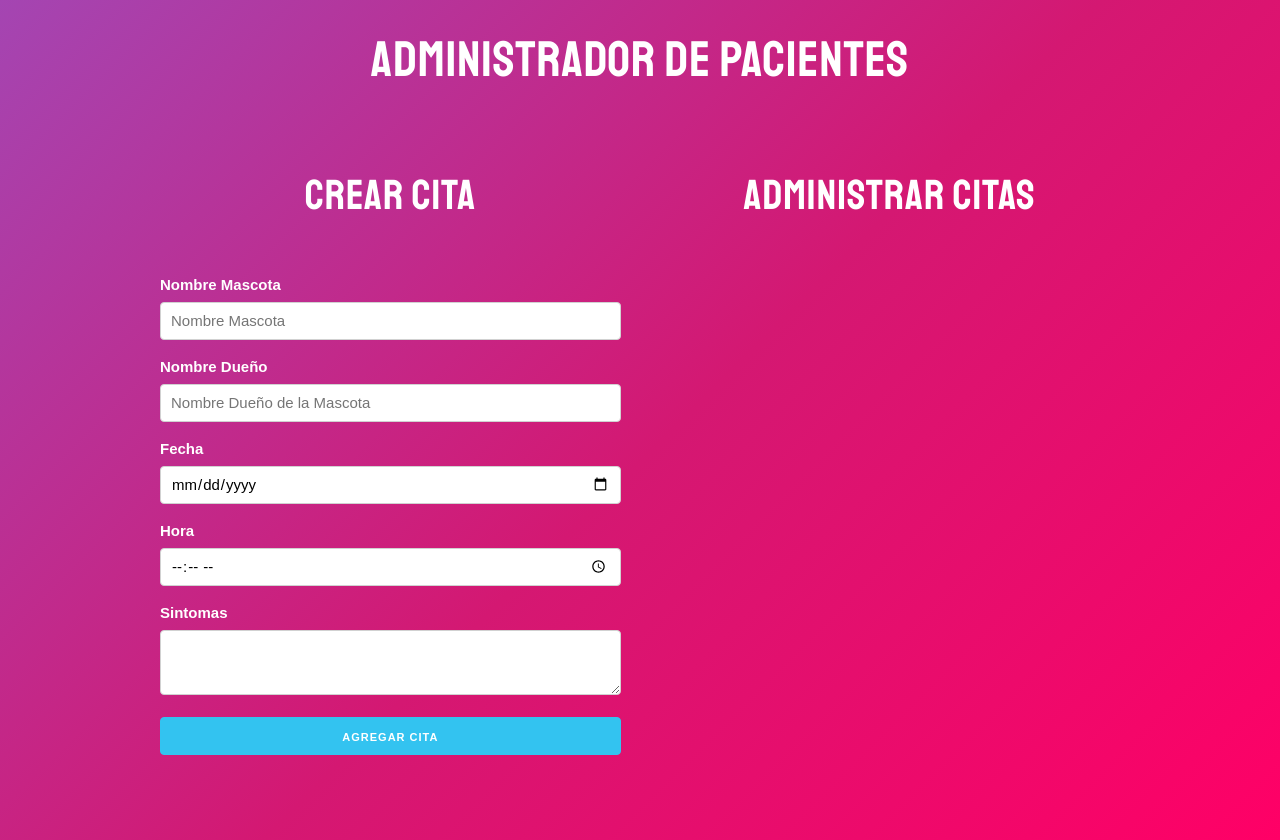
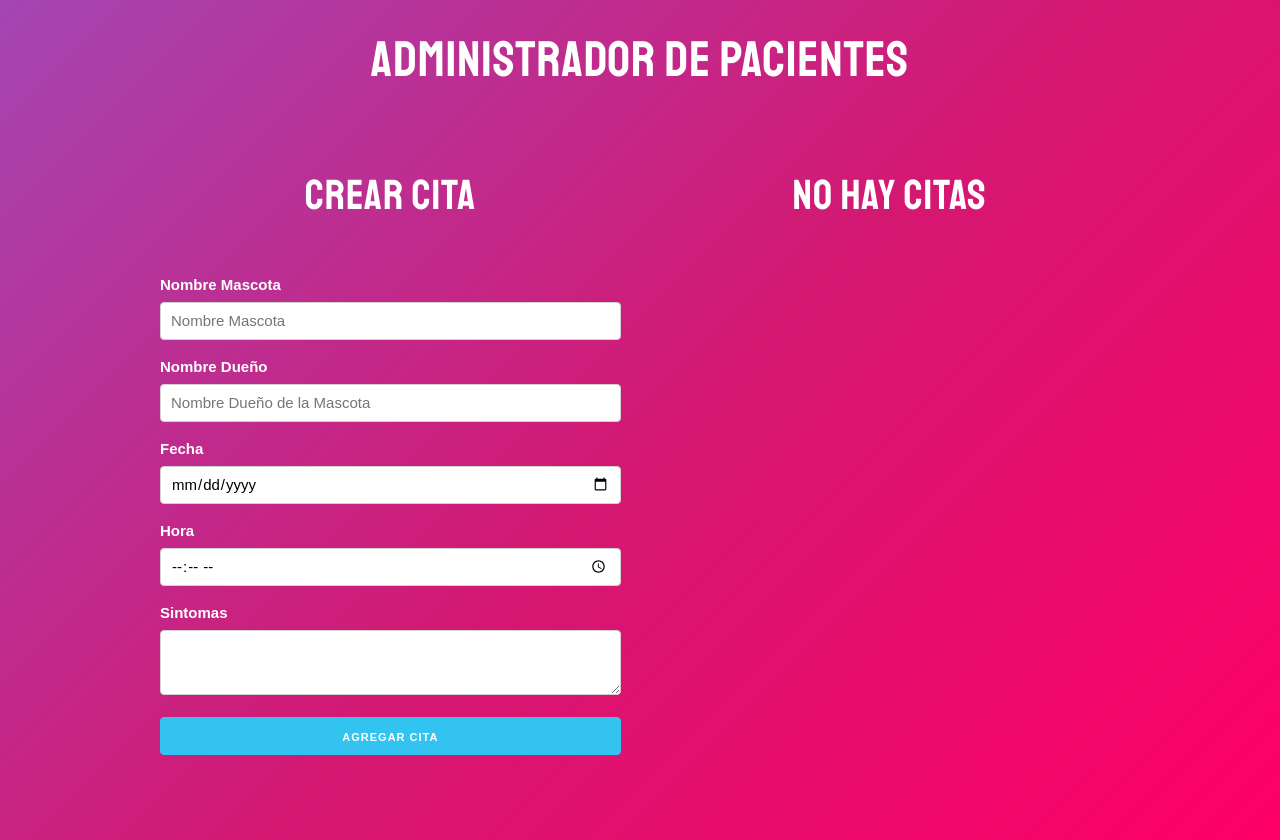
Before and after one commit to Fern4ndox/CitasMascotas, a React (Create React App) app: page / in a window 1280 px wide. Built offline with nearby package versions, Linux system fonts and the light colour scheme.

Commit message:
Agregar UseEffects

```diff
--- a/src/App.js
+++ b/src/App.js
@@ -1,4 +1,4 @@
-import React,{Fragment, useState} from 'react';
+import React,{Fragment, useState, useEffect} from 'react';
 import Formulario from './components/Formulario'
 import Cita from './components/Cita'
 
@@ -6,6 +6,10 @@ import Cita from './components/Cita'
 function App() {
   //Arreglo de Citas
   const [citas, guardarCitas] = useState([]);
+  //UseEffect para realizar operaciones cuando el State cambia
+  useEffect(()=>{
+    console.log('Algo pasó con las citas')
+  },[citas])
   //Función Tomar Citas Actuales y Agregue nueva
   const crearCita = cita =>{
     //Función para almacenar citas
@@ -13,6 +17,8 @@ function App() {
       //Copía del State
       ...citas,cita]);
   }
+  //Mensaje Condicional
+  const titulo  = citas.length === 0 ? 'No hay Citas' : 'Administra tus Citas';
   //Funcion Eliminar por ID
   const eliminarCita =id =>{
     const nuevasCitas = citas.filter(cita => cita.id !== id);
@@ -29,7 +35,7 @@ function App() {
           />
           </div>
           <div className="one-half column">
-          <h2>Administrar citas</h2>
+          <h2>{titulo}</h2>
           {citas.map(cita =>(
             <Cita
             key={cita.id}
```
